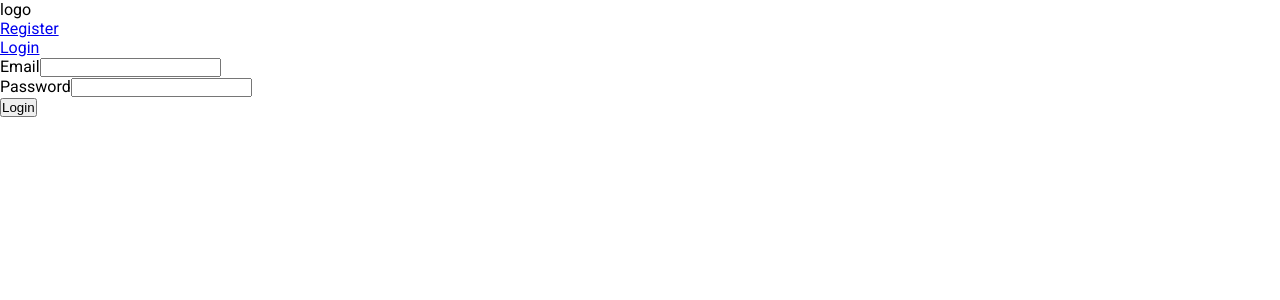
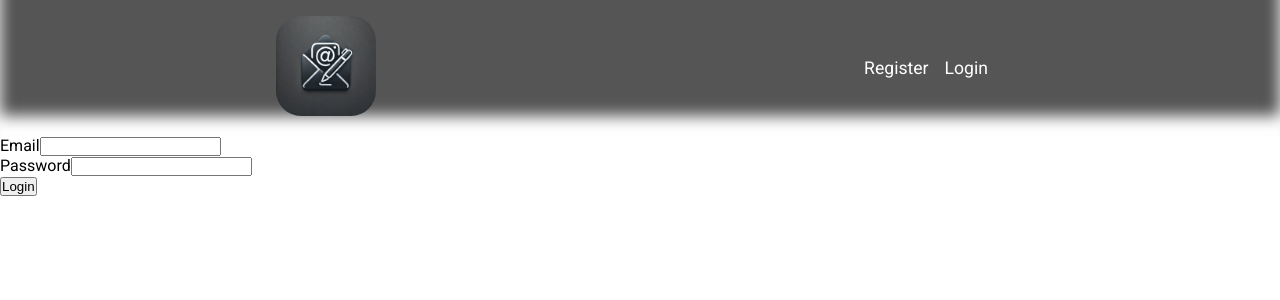
Before and after one commit to Kuba862/email_sign_generator, a React (Create React App) app: page /login in a window 1280 px wide. Shown: the top 300 px of the page. Built offline with nearby package versions, Linux system fonts and the light colour scheme.

Commit message:
create header style and add logout handler

```diff
--- a/src/components/Header.jsx
+++ b/src/components/Header.jsx
@@ -1,28 +1,47 @@
 import React, { useContext } from 'react';
 import { GlobalContext } from '../Context/Global';
 import { Link } from 'react-router-dom';
+import Logo from '../logo.webp';
+import { HeaderStyled } from '../styled/Header.styled';
 
 const Header = () => {
   const { checkIfUserIsAuthenticated } = useContext(GlobalContext);
 
+  const logoutHandler = () => {
+    localStorage.removeItem('authToken');
+    window.location.href = '/login'
+  };
+
   return (
-    <header>
-      <div>logo</div>
+    <HeaderStyled>
+      <div>
+        <Link to="/" >
+        <img src={Logo} />
+        </Link>
+      </div>
       <nav>
         {checkIfUserIsAuthenticated() ? (
           <ul>
-            <li><Link to="/" >Sign Generator</Link></li>
-            <li><Link to="/manage" >Your account</Link></li>
-            <li><Link to="/logout" >Logout</Link></li>
+            <li>
+              <Link to="/">Sign Generator</Link>
+            </li>
+            <li>
+              <Link to="/manage">Your account</Link>
+            </li>
+            <li className='logout' onClick={logoutHandler} >Logout</li>
           </ul>
         ) : (
           <ul>
-            <li><Link to="/register" >Register</Link></li>
-            <li><Link to="/login" >Login</Link></li>
+            <li>
+              <Link to="/register">Register</Link>
+            </li>
+            <li>
+              <Link to="/login">Login</Link>
+            </li>
           </ul>
         )}
       </nav>
-    </header>
+    </HeaderStyled>
   );
 };
 
--- a/src/components/Login/Login.form.jsx
+++ b/src/components/Login/Login.form.jsx
@@ -1,18 +1,16 @@
 import React, { useEffect, useRef, useState } from 'react';
-import { useNavigate } from 'react-router-dom';
 import axios from 'axios';
 
 const Login = () => {
   const [isAuth, setIsAuth] = useState(false);
-  const navigate = useNavigate();
   const userEmailRef = useRef();
   const userPasswordRef = useRef();
 
   useEffect(() => {
     if (isAuth) {
-      navigate('/');
+      window.location.href = '/';
     }
-  }, [isAuth, navigate]);
+  }, [isAuth]);
 
   const loginUser = async (e) => {
     e.preventDefault();
--- /dev/null
+++ b/src/styled/Header.styled.jsx
@@ -0,0 +1,47 @@
+import styled from 'styled-components';
+
+export const HeaderStyled = styled.header`
+  display: flex;
+  justify-content: space-around;
+  align-items: center;
+  padding: 1rem 2rem;
+  background-color: #555555;
+  box-shadow: inset 0 -20px 15px #ffffff;
+  div {
+    a {
+      img {
+        width: 100px;
+        border-radius: 25%;
+      }
+    }
+  }
+  nav {
+    ul {
+      display: flex;
+      list-style-type: none;
+      padding: 0;
+      li {
+        margin-right: 1rem;
+        a {
+          text-decoration: none;
+          color: #fff;
+          font-size: 1.1rem;
+          transition: all 0.3s;
+          &:hover {
+            color: #c0c0c0;
+          }
+        }
+      }
+      .logout {
+        text-decoration: none;
+        color: #fff;
+        font-size: 1.1rem;
+        transition: all 0.3s;
+        cursor: pointer;
+        &:hover {
+          color: #c0c0c0;
+        }
+      }
+    }
+  }
+`;
```
Also changed, not shown: src/logo.webp (added).
